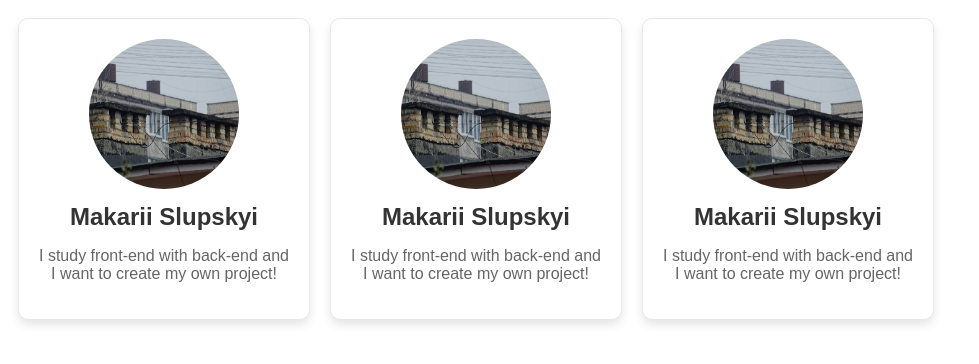
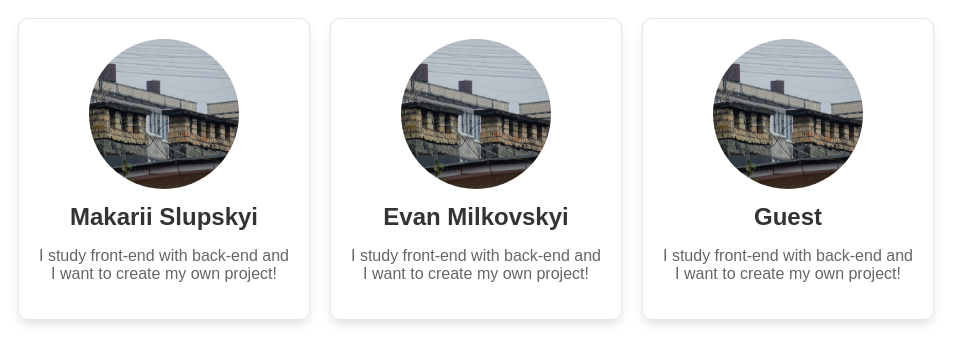
Before and after one commit to MakariiSlupskyi/react-tests, a React (Vite) app: page / in a window 1280 px wide. Shown: the top 364 px of the page, without its empty margins (0-979 px from the left). Built offline with nearby package versions, Linux system fonts and the light colour scheme.

Commit message:
added props

```diff
--- a/src/App.jsx
+++ b/src/App.jsx
@@ -6,8 +6,8 @@ function App() {
 
   return (
     <>
-      <Card />
-      <Card />
+      <Card title="Makarii Slupskyi" />
+      <Card title="Evan Milkovskyi" />
       <Card />
     </>
   );
--- a/src/Card.jsx
+++ b/src/Card.jsx
@@ -1,15 +1,22 @@
+import PropTypes from 'prop-types'
 import profilePic from './assets/profile.jpg'
 
-function Card() {
-
-
+function Card(props) {
     return (
         <div className="card">
             <img className="card-image" src={profilePic} alt="Profile picture" />
-            <h2 className="card-title">Makarii Slupskyi</h2>
+            <h2 className="card-title">{props.title}</h2>
             <p className="card-text">I study front-end with back-end and I want to create my own project!</p>
         </div>
     );
 }
 
+Card.propTypes = {
+    title: PropTypes.string,
+}
+
+Card.defaultProps = {
+    title: "Guest",
+}
+
 export default Card;
--- a/src/index.css
+++ b/src/index.css
@@ -1,4 +1,3 @@
-
 
 .card {
   border: 1px solid hsl(0, 0%, 90%);
```
